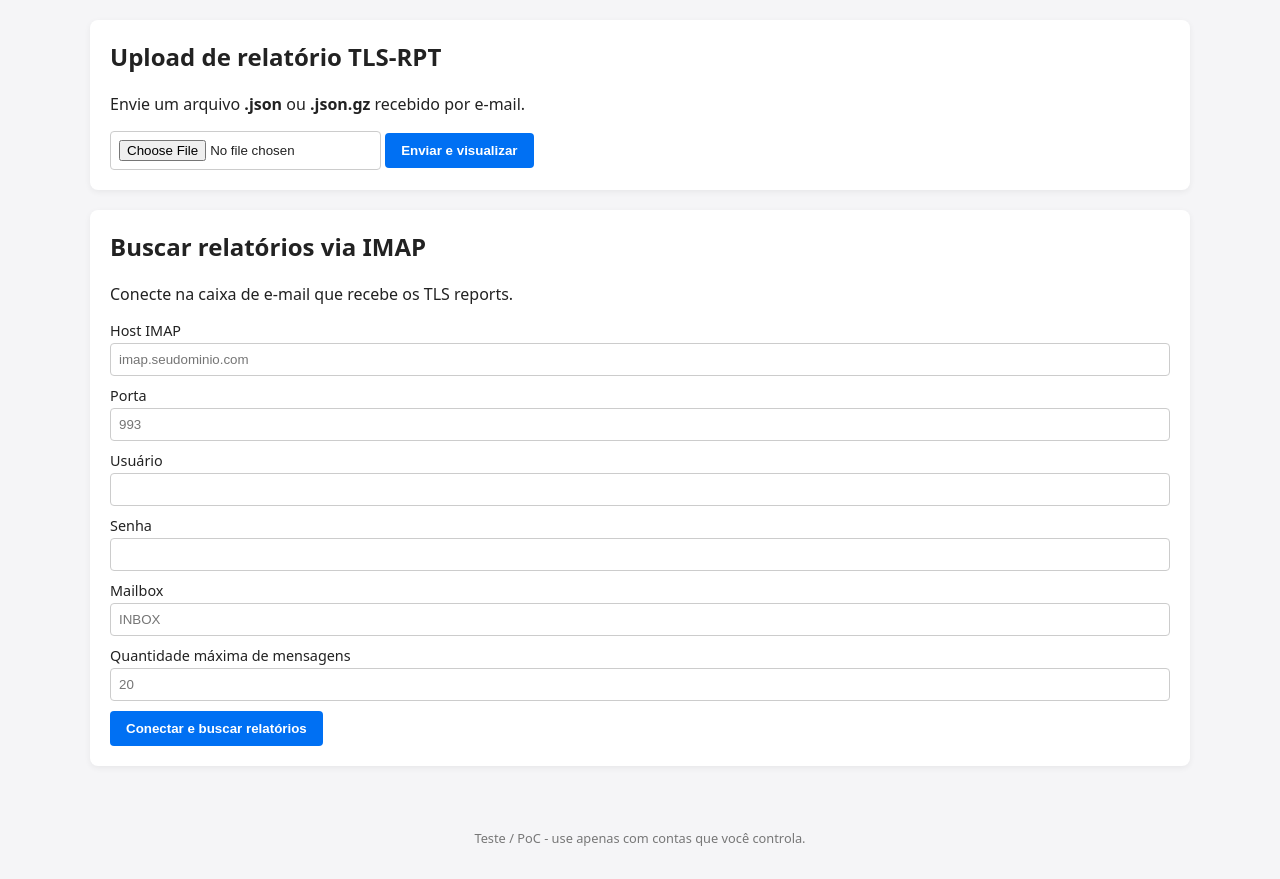
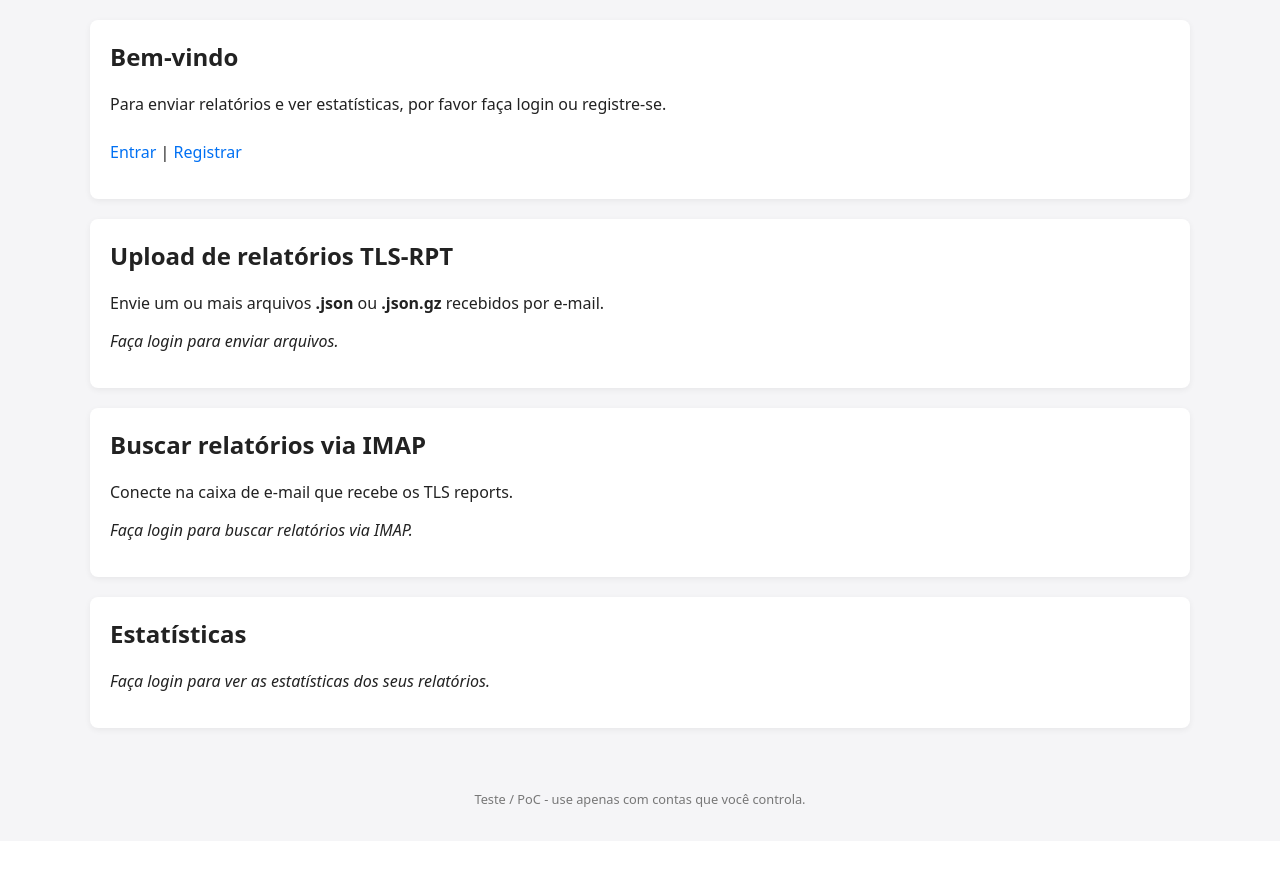
Before and after one commit to raulmottajr/tlsrpt-viewer, a Flask app: page / in a window 1280 px wide. Shown: the part 159-1038 px from the top of the page. After the commit the page ends 966 px from the top, so only its background shows below. Run offline with Flask 3, Linux system fonts and the light colour scheme; some libraries are stand-ins or nearby versions.

Commit message:
Update index.html for user login and report upload

```diff
--- a/templates/index.html
+++ b/templates/index.html
@@ -1,18 +1,40 @@
 {% extends "base.html" %}
 {% block content %}
 
+{% if not session.get('user_id') %}
 <section class="card">
-    <h2>Upload de relatório TLS-RPT</h2>
-    <p>Envie um arquivo <strong>.json</strong> ou <strong>.json.gz</strong> recebido por e-mail.</p>
+    <h2>Bem-vindo</h2>
+    <p>Para enviar relatórios e ver estatísticas, por favor faça login ou registre-se.</p>
+    <p>
+        <a href="{{ url_for('login') }}" class="back-link">Entrar</a> |
+        <a href="{{ url_for('register') }}" class="back-link">Registrar</a>
+    </p>
+</section>
+{% endif %}
+
+<section class="card">
+    <h2>Upload de relatórios TLS-RPT</h2>
+    <p>Envie um ou mais arquivos <strong>.json</strong> ou <strong>.json.gz</strong> recebidos por e-mail.</p>
+
+    {% if session.get('user_id') %}
     <form action="{{ url_for('upload') }}" method="post" enctype="multipart/form-data">
-        <input type="file" name="report_file" accept=".json,.gz" required>
+        <input type="file" name="report_files" accept=".json,.gz" multiple required>
         <button type="submit">Enviar e visualizar</button>
     </form>
+    <p style="margin-top:10px;">
+        Após alguns uploads, você pode ver o resumo em
+        <a href="{{ url_for('stats') }}" class="back-link">Estatísticas agregadas</a>.
+    </p>
+    {% else %}
+    <p><em>Faça login para enviar arquivos.</em></p>
+    {% endif %}
 </section>
 
 <section class="card">
     <h2>Buscar relatórios via IMAP</h2>
     <p>Conecte na caixa de e-mail que recebe os TLS reports.</p>
+
+    {% if session.get('user_id') %}
     <form action="{{ url_for('imap_view') }}" method="post" autocomplete="off">
         <div class="form-row">
             <label>Host IMAP</label>
@@ -40,6 +62,21 @@
         </div>
         <button type="submit">Conectar e buscar relatórios</button>
     </form>
+    {% else %}
+    <p><em>Faça login para buscar relatórios via IMAP.</em></p>
+    {% endif %}
+</section>
+
+<section class="card">
+    <h2>Estatísticas</h2>
+    {% if session.get('user_id') %}
+        <p>
+            Veja o gráfico de sucessos e falhas ao longo do tempo em
+            <a href="{{ url_for('stats') }}" class="back-link">Estatísticas agregadas</a>.
+        </p>
+    {% else %}
+        <p><em>Faça login para ver as estatísticas dos seus relatórios.</em></p>
+    {% endif %}
 </section>
 
 {% endblock %}
```
